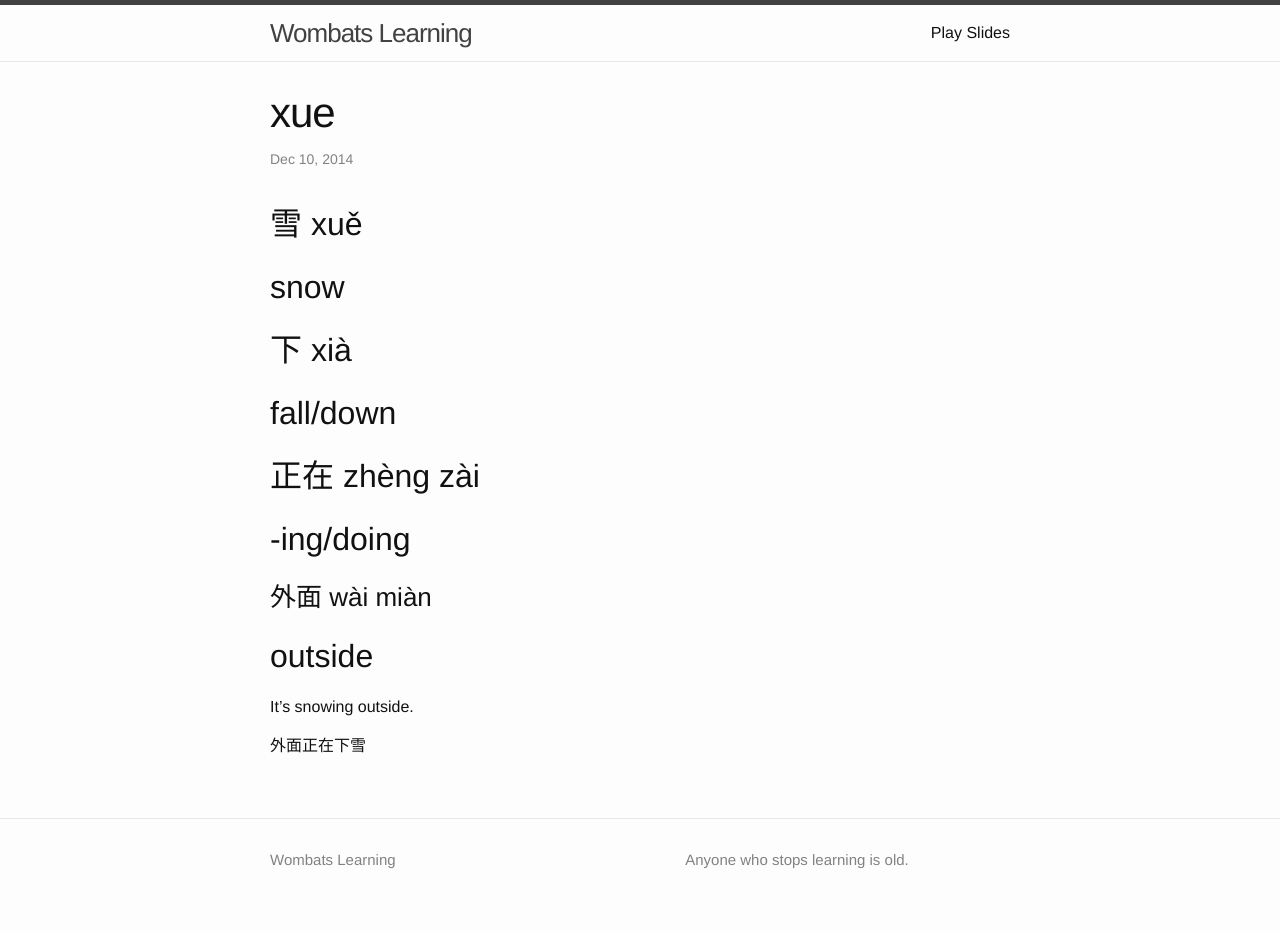
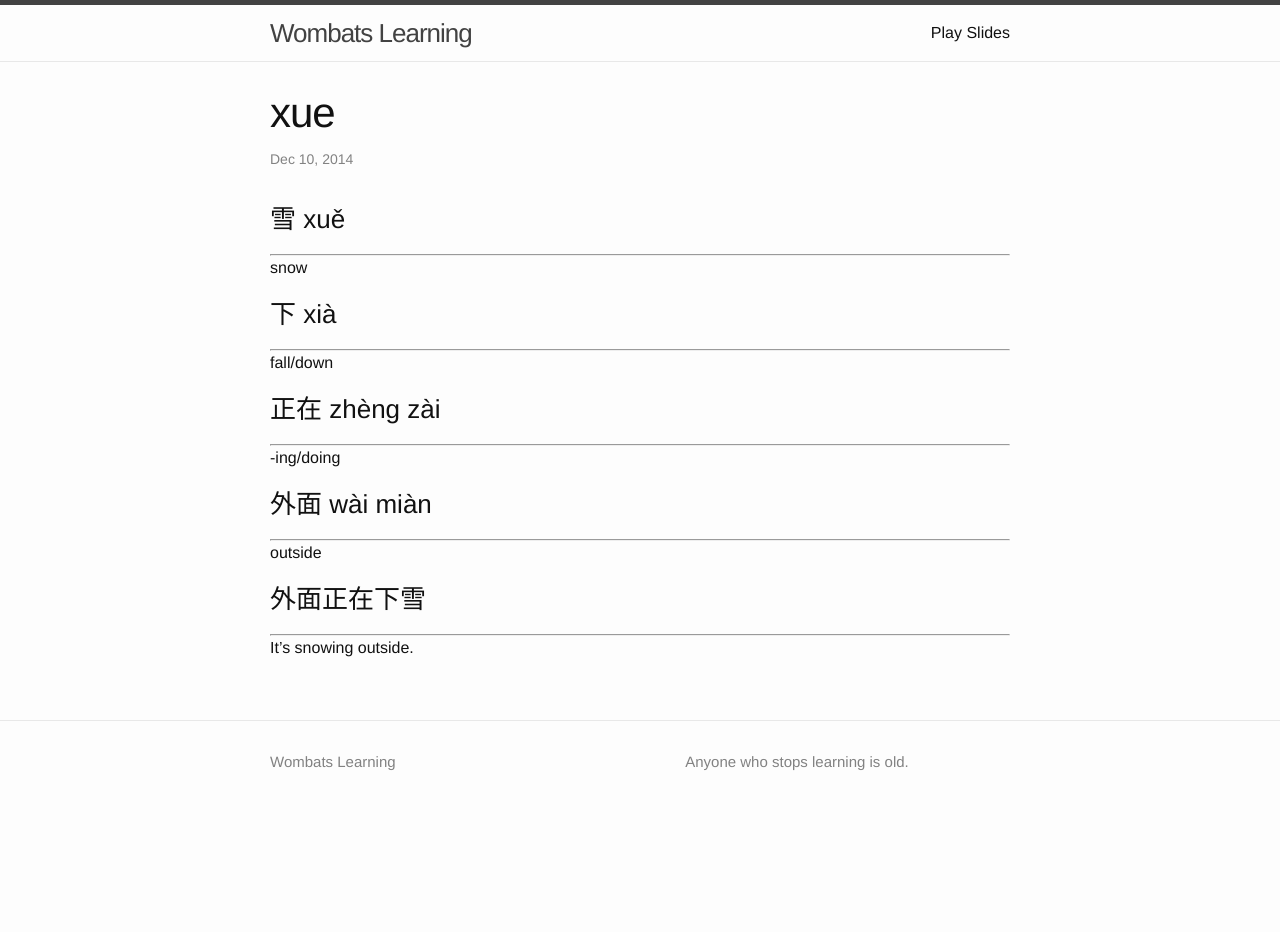
Before and after one commit to shangfei2014/wombats-learning, a Jekyll site: the page built from _posts/2014-12-10-xue-yu-chinese.markdown, in a window 1280 px wide. Built offline with Jekyll 4.4.1, drawn with Linux system fonts in a browser that asks for light colours; after the commit the page ends 900 px from its top, so only the background shows below that.

Commit message:
modify the format

```diff
--- a/_posts/2014-12-10-xue-yu-chinese.markdown
+++ b/_posts/2014-12-10-xue-yu-chinese.markdown
@@ -5,26 +5,28 @@ date:   2014-12-10 16:52:14
 categories: chinese
 ---
 
-## 雪 xuě
+### 雪 xuě
 
+-----------
 snow
+
+### 下 xià
+
 -----------
+fall/down
 
-## 下 xià
+### 正在 zhèng zài
 
-fall/down
 -----------
-
-## 正在 zhèng zài
-
 -ing/doing
------------
 
 ### 外面 wài miàn
 
+-----------
 outside
+
+
+### 外面正在下雪
+
 -----------
-
 It's snowing outside.
-
-外面正在下雪
```
